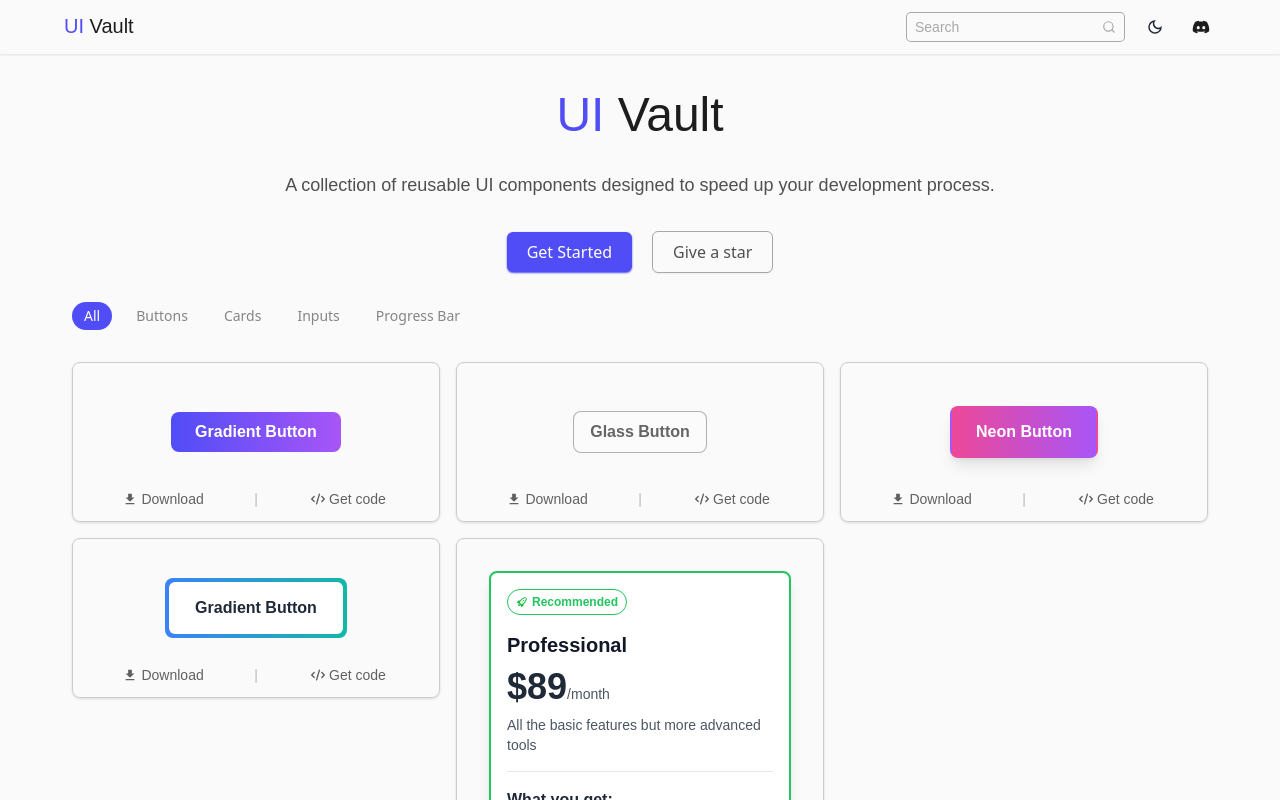
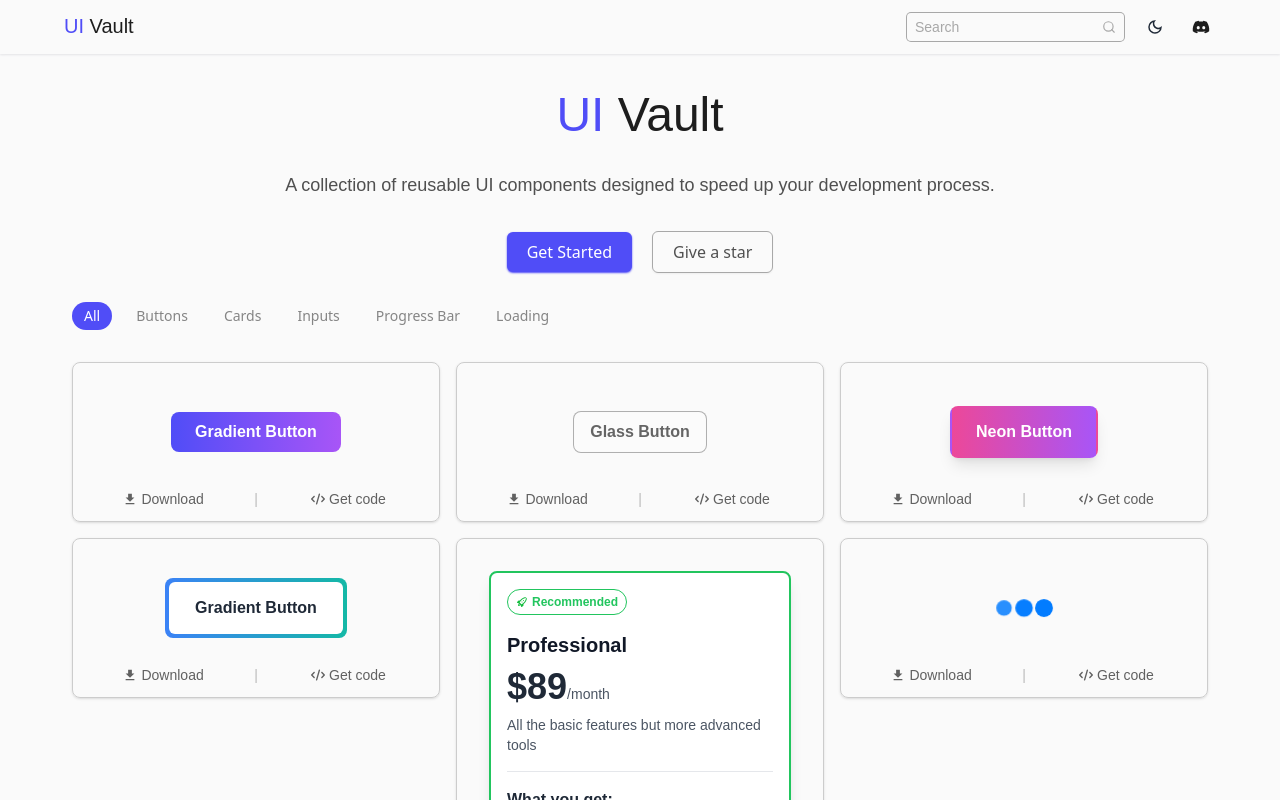
Before and after one commit to fizzycoding/UI-Vault, a React (Vite) app: page / in a window 1280 px wide. Shown: the top 800 px of the page. Built offline with nearby package versions, Linux system fonts and the light colour scheme; a web font is replaced by a local one.

Commit message:
add a new Loading Component

```diff
--- a/src/components/data/components.js
+++ b/src/components/data/components.js
@@ -1,5 +1,6 @@
 import { buttons } from "./buttons.js";
 import { cards } from "./cards.js";
+import { loadings } from "./loading.js";
 
 const generateUniqueIds = (components, prefix) => {
   return components.map((component, index) => ({
@@ -13,4 +14,5 @@ const rawButtons = buttons;
 export const component = {
   buttons: generateUniqueIds(rawButtons, "button"),
   cards: generateUniqueIds(cards, "card"),
+  loading: generateUniqueIds(loadings, "loading"),
 };
--- /dev/null
+++ b/src/components/data/loading.js
@@ -0,0 +1,3 @@
+import PulsingDots from "../loading/PulsingDots.js";
+
+export const loadings = [PulsingDots];
--- /dev/null
+++ b/src/components/loading/Preview/PulsingDots.jsx
@@ -0,0 +1,13 @@
+import styles from '../styles/PulsingDots.module.css';
+
+const LoadingDots = () => {
+  return (
+    <div className={styles.loading}>
+      <span></span>
+      <span></span>
+      <span></span>
+    </div>
+  );
+};
+
+export default LoadingDots;
--- /dev/null
+++ b/src/components/loading/PulsingDots.js
@@ -0,0 +1,55 @@
+import preview from "./Preview/PulsingDots";
+
+const NeonButton = {
+  title: "PulsingDots",
+  type: "loading",
+  preview,
+  codes: {
+    html: {
+      code: `<div class="loading">
+    <span></span>
+    <span></span>
+    <span></span>
+  </div>
+`,
+      type: "xml",
+    },
+    css: {
+      code: `.loading {
+  display: flex;
+  gap: 8px;
+}
+
+.loading span {
+  width: 12px;
+  height: 12px;
+  background-color: #007bff;
+  border-radius: 50%;
+  animation: pulse 1.5s infinite ease-in-out;
+}
+
+.loading span:nth-child(2) {
+  animation-delay: 0.2s;
+}
+
+.loading span:nth-child(3) {
+  animation-delay: 0.4s;
+}
+
+@keyframes pulse {
+  0%, 100% {
+    transform: scale(1);
+    opacity: 0.6;
+  }
+  50% {
+    transform: scale(1.5);
+    opacity: 1;
+  }
+}`,
+      type: "css",
+    },
+  },
+  downloadLink: "https://google.com/",
+};
+
+export default NeonButton;
--- /dev/null
+++ b/src/components/loading/styles/PulsingDots.module.css
@@ -0,0 +1,32 @@
+.loading {
+  display: flex;
+  gap: 8px;
+}
+
+.loading span {
+  width: 12px;
+  height: 12px;
+  background-color: #007bff;
+  border-radius: 50%;
+  animation: pulse 1.5s infinite ease-in-out;
+}
+
+.loading span:nth-child(2) {
+  animation-delay: 0.2s;
+}
+
+.loading span:nth-child(3) {
+  animation-delay: 0.4s;
+}
+
+@keyframes pulse {
+  0%,
+  100% {
+    transform: scale(1);
+    opacity: 0.6;
+  }
+  50% {
+    transform: scale(1.5);
+    opacity: 1;
+  }
+}
--- a/src/features/home/utils/groupOptions.js
+++ b/src/features/home/utils/groupOptions.js
@@ -4,4 +4,5 @@ export const options = [
   { id: "cards", title: "Cards", type: "card" },
   { id: "inputs", title: "Inputs", type: "input" },
   { id: "progress", title: "Progress Bar", type: "progress" },
+  { id: "loading", title: "Loading", type: "loading" },
 ];
```
